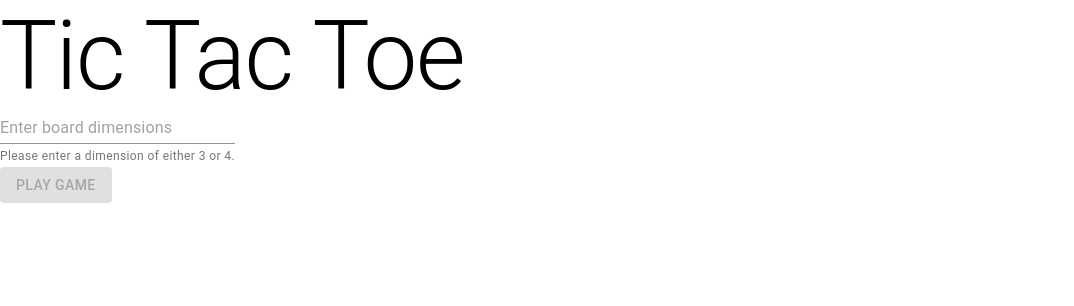
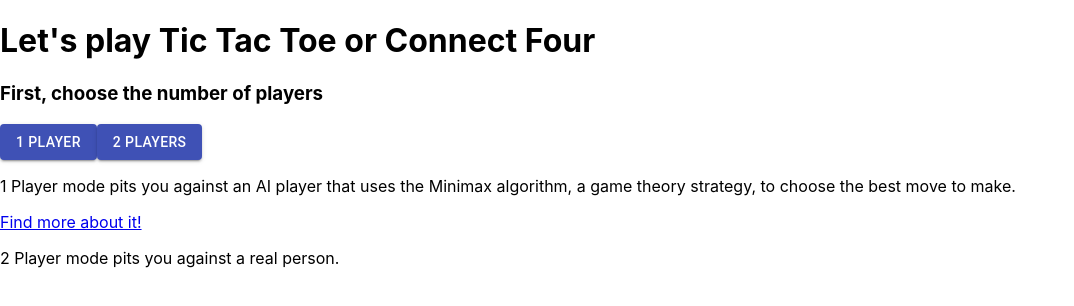
Before and after one commit to strangeforloop/react-mulitplayer-ai, a React (Create React App) app: page / in a window 1280 px wide. Shown: the top 306 px of the page, without its empty margins (0-1074 px from the left). Built offline with nearby package versions, Linux system fonts and the light colour scheme.

Commit message:
add screen to get number of players

```diff
--- a/src/App.js
+++ b/src/App.js
@@ -2,18 +2,24 @@ import './App.css';
 import { useEffect, useState } from 'react';
 import { Board } from './components/Board';
 import { GameHeader } from './components/GameHeader';
-import withSplashScreen from './components/withSplashScreen';
+import withDimensionScreen from './components/withDimensionScreen';
 import { Button, ThemeProvider } from '@material-ui/core';
+import withInstructionScreen from './components/withInstructionScreen';
 
 import theme from './utils/theme';
 
-const App = ({ dimension }) => {
-  // use dimension rather than the constant for it
+const App = ({ numberOfPlayers, dimension }) => {
   const initialBoardState = new Array(dimension  * dimension).fill(null);
   const [board, setBoard] = useState(initialBoardState);
   const [currentPlayer, setCurrentPlayer] = useState('playerOne');
   const [isGameOver, setIsGameOver] = useState(false);
   const [winningPlayer, setWinningPlayer] = useState('');
+  const [isComputerTurn, setIsComputerTurn] = useState(false);
+
+  useEffect(() => {
+    // prompt if they want to play again
+    // the user shouldn't be able to make more moves clicks
+  }, [isGameOver]);
 
   const resetGame = () => {
     setBoard(initialBoardState);
@@ -21,18 +27,29 @@ const App = ({ dimension }) => {
     setIsGameOver(false);
   };
 
+  const hasAIPlayer = () => {
+    if (numberOfPlayers === 1) return true;
+    return false;
+  };
+
   useEffect(() => {
-    // prompt if they want to play again
-    // the user shouldn't be able to make more moves/clicks
-  }, [isGameOver]);
+    if (hasAIPlayer()) {
+      if (currentPlayer === 'playerTwo') {
+        // make computer move
+        // disable player one from clicking the screen and delay
+        // them for a short period of time
+        // change current player to say AI player instead of player two
+      }
+    }
+  }, [currentPlayer]);
 
   return (
     <ThemeProvider theme={theme}>
       <div className="App">
         <div className="App-header">
-          <GameHeader isGameOver={isGameOver} currentPlayer={currentPlayer} winningPlayer={winningPlayer}/>
+          <GameHeader isGameOver={isGameOver} currentPlayer={currentPlayer} winningPlayer={winningPlayer} dimension={dimension}/>
           <Button color="primary" onClick={ resetGame }>Restart Game</Button>
-          <Button color="secondary">Go to Start Screen</Button>
+          <Button color="secondary" onClick={ ()=> { window.location.reload() }}>Go to Start Screen</Button>
           <Board
             board={board}
             setBoard={setBoard}
@@ -48,4 +65,4 @@ const App = ({ dimension }) => {
   );
 }
 
-export default withSplashScreen(App);
+export default withInstructionScreen(withDimensionScreen(App));
--- a/src/components/GameHeader.js
+++ b/src/components/GameHeader.js
@@ -2,14 +2,16 @@ import React from 'react';
 import startCase from 'lodash.startcase';
 import { Typography } from '@material-ui/core';
 
-const GameHeader = ({ isGameOver, currentPlayer, winningPlayer }) => {
+const GameHeader = ({ isGameOver, currentPlayer, winningPlayer, dimension }) => {
   const formatPlayer = (player) => {
     return startCase(player);
   };
 
+  const gameTitle = dimension === 3 ? 'Tic Tac Toe' : 'Connect Four';
+
   return (
     <div>
-      <Typography variant="h2">Tic Tac Toe</Typography>
+      <Typography variant="h2">{gameTitle}</Typography>
       {
         isGameOver ? <Typography>{`Player ${winningPlayer} Won!`}</Typography> :
           <Typography>
--- /dev/null
+++ b/src/components/Instructions.js
@@ -0,0 +1,13 @@
+import React from 'react';
+
+const Instructions = () => {
+  return(
+    <>
+      <p>1 Player mode pits you against an AI player that uses the Minimax algorithm, a game theory strategy, to choose the best move to make.</p>
+      <a href="https://en.wikipedia.org/wiki/Minimax" target="blank">Find more about it!</a>
+      <p>2 Player mode pits you against a real person.</p>
+    </>
+  );
+};
+
+export { Instructions };
--- a/src/components/withSplashScreen.js
+++ b/src/components/withDimensionScreen.js
@@ -7,17 +7,17 @@ const StartScreen = ({setNewInstance, setDimension}) => {
   const [isValidInput, setIsValidInput] = useState(true);
 
   const isValidDimension = (userInput) => {
-    if (parseInt(userInput, 10) < 3 || parseInt(userInput, 10) > 4) {
-      return false;
+    if (parseInt(userInput, 10) === 3 || parseInt(userInput, 10) === 4) {
+      return true;
     }
 
-    return true;
+    return false;
   };
 
   return (
     <ThemeProvider theme={theme}>
       <div>
-        <Typography variant="h1">Tic Tac Toe</Typography>
+        <Typography variant="h3">Enter Board Dimensions</Typography>
         <TextField
           onInput={(e) => {
             if (isValidDimension(e.target.value)) {
@@ -44,7 +44,7 @@ const StartScreen = ({setNewInstance, setDimension}) => {
   );
 };
 
-const withSplashScreen = (WrappedComponent) => {
+const withDimensionScreen = (WrappedComponent) => {
   return () => {
     const [newInstance, setNewInstance] = useState(true);
     const [dimension, setDimension] = useState(3);
@@ -54,4 +54,4 @@ const withSplashScreen = (WrappedComponent) => {
   };
 };
 
-export default withSplashScreen;
+export default withDimensionScreen;
--- /dev/null
+++ b/src/components/withInstructionScreen.js
@@ -0,0 +1,41 @@
+import React, { useState } from 'react';
+import { Instructions } from './Instructions';
+import { Button } from '@material-ui/core';
+
+const ChoosePlayerNumberScreen = ({ setNumberOfPlayers, setPlayerNumberWasChosen }) => {
+  return(
+    <>
+      <h1>Let's play Tic Tac Toe or Connect Four</h1>
+      <h3>First, choose the number of players</h3>
+      <Button
+        variant="contained" onClick={() => {
+          setNumberOfPlayers(1);
+          setPlayerNumberWasChosen(true);
+        }}
+        color="primary">
+          1 Player
+        </Button>
+      <Button
+        variant="contained" onClick={() => {
+          setNumberOfPlayers(1);
+          setPlayerNumberWasChosen(true);
+        }}
+        color="primary">
+          2 Players
+        </Button>
+      <Instructions />
+    </>
+  );
+};
+
+const withInstructionScreen = (WrappedComponent) => {
+  return () => {
+    const [playerNumberWasChosen, setPlayerNumberWasChosen] = useState(false);
+    const [numberOfPlayers, setNumberOfPlayers] = useState(1);
+
+      if (!playerNumberWasChosen) return <ChoosePlayerNumberScreen setNumberOfPlayers={setNumberOfPlayers}  setPlayerNumberWasChosen={setPlayerNumberWasChosen}/>;
+      return <WrappedComponent numberOfPlayers={numberOfPlayers}/>;
+  };
+};
+
+export default withInstructionScreen;
```
